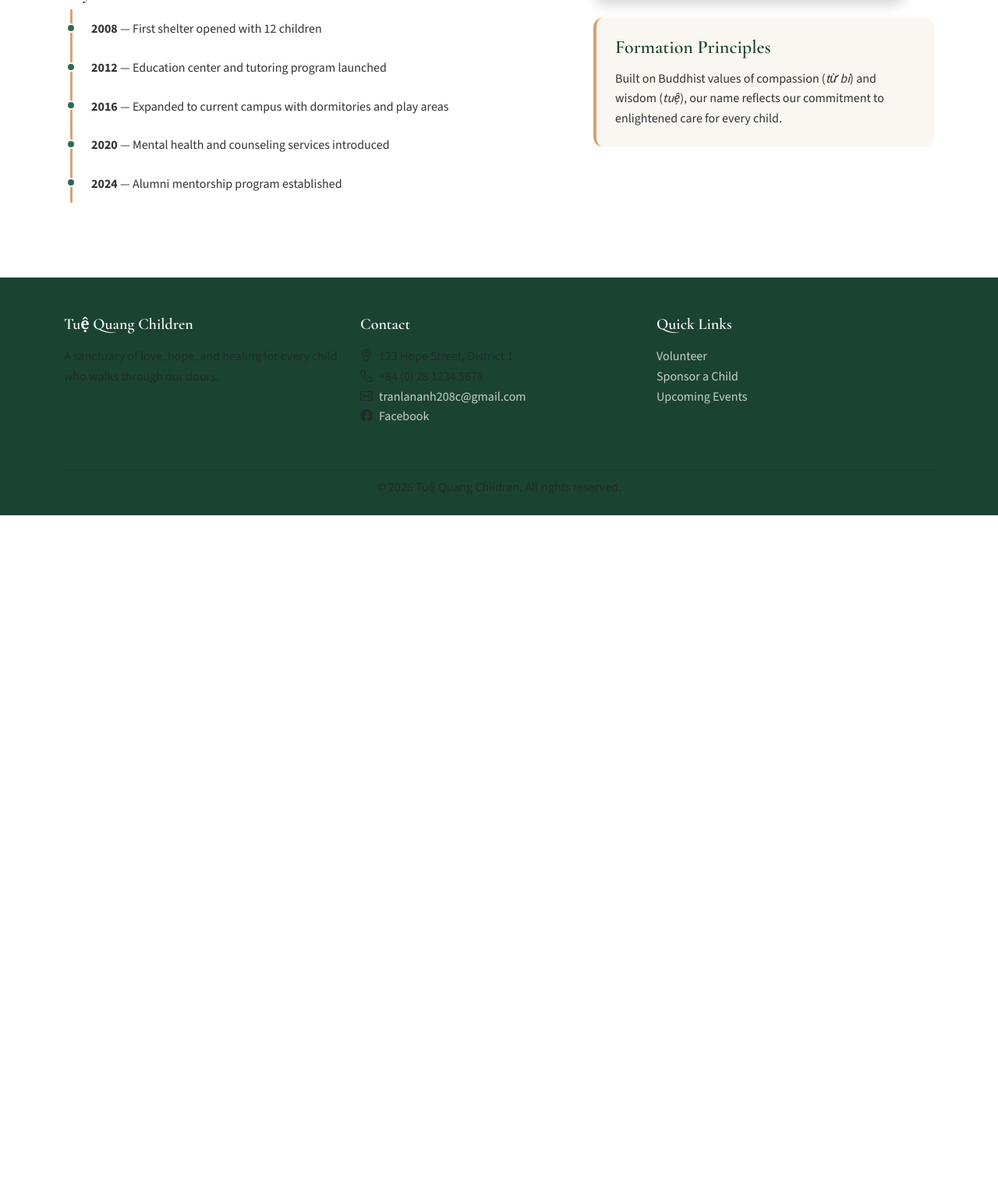
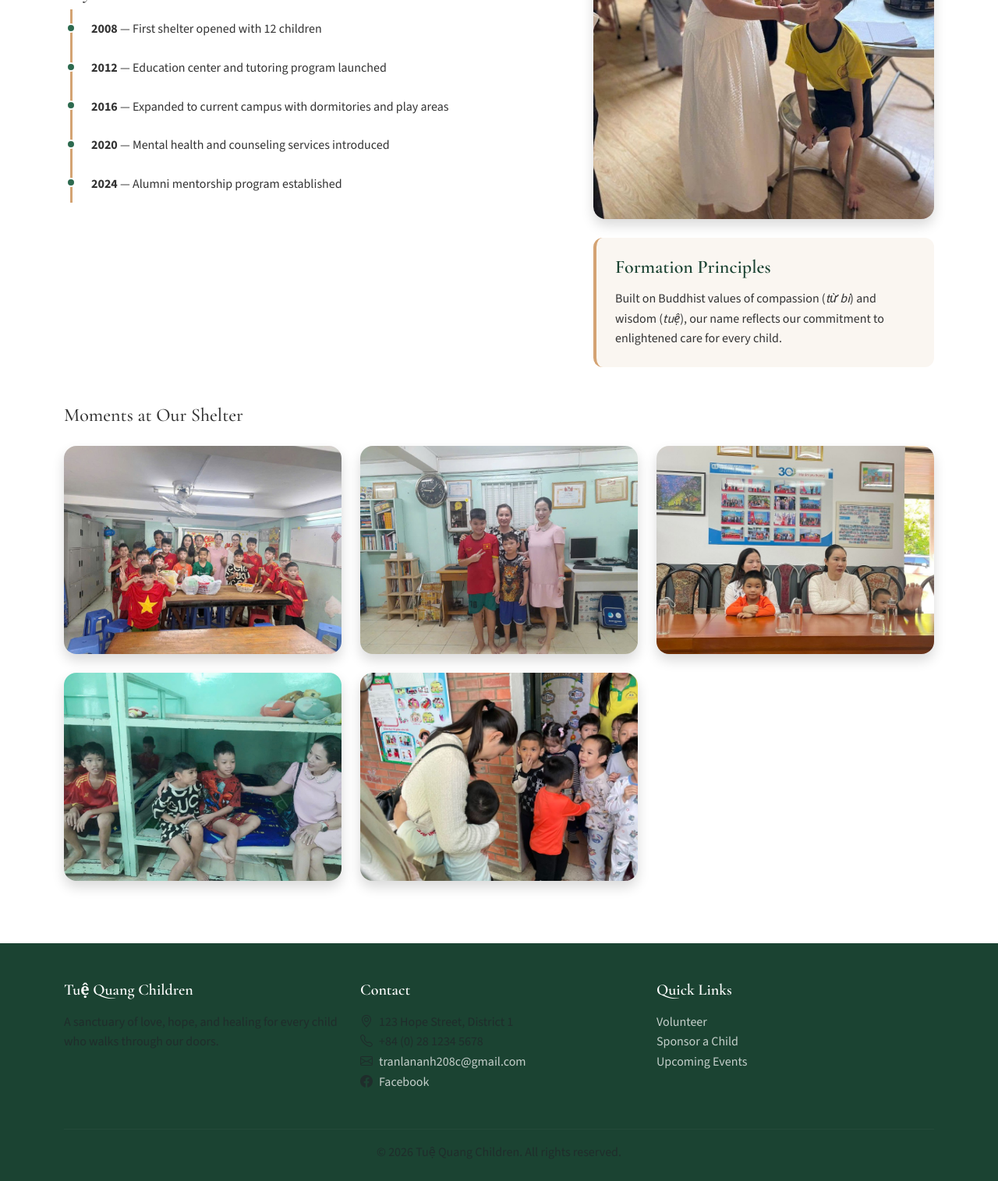
Before and after one commit to MaiTranQuocTrung/orphanage_website, a Flask app: page /about/history in a window 1280 px wide. Shown: the part 666-2181 px from the top of the page at 78% size. Before the commit the page ends 1327 px from the top, so only its background shows below. Run offline with Flask 3, Linux system fonts and the light colour scheme; some libraries are stand-ins or nearby versions.

Commit message:
Use real shelter photos on About Us and remove home events/stories sections.
Replace stock About Us images with shelter photos, add a photo gallery on the History page, and drop the Upcoming Events and Stories of Love blocks from the home page.

Co-authored-by: Cursor <cursoragent@cursor.com>

```diff
--- a/static/css/style.css
+++ b/static/css/style.css
@@ -452,6 +452,18 @@ a:hover {
     font-family: var(--font-serif);
 }
 
+/* Gallery */
+.gallery-img {
+    width: 100%;
+    aspect-ratio: 4 / 3;
+    object-fit: cover;
+    transition: transform 0.25s ease;
+}
+
+.gallery-img:hover {
+    transform: scale(1.02);
+}
+
 /* Timeline */
 .timeline {
     list-style: none;
--- a/templates/about/history.html
+++ b/templates/about/history.html
@@ -24,13 +24,34 @@
                 </ul>
             </div>
             <div class="col-lg-5">
-                <img src="https://images.unsplash.com/photo-1491434639816-48f3db6f1f04?w=800&q=80" alt="Historical photo of the shelter" class="img-fluid rounded-4 shadow mb-4">
+                <img src="{{ url_for('static', filename='img/about1.png') }}" alt="A caregiver with a child at Tuệ Quang" class="img-fluid rounded-4 shadow mb-4">
                 <div class="info-box">
                     <h4>Formation Principles</h4>
                     <p class="mb-0">Built on Buddhist values of compassion (<em>từ bi</em>) and wisdom (<em>tuệ</em>), our name reflects our commitment to enlightened care for every child.</p>
                 </div>
             </div>
         </div>
+
+        <div class="mt-5">
+            <h3 class="h4 mb-4">Moments at Our Shelter</h3>
+            <div class="row g-4">
+                <div class="col-6 col-md-4">
+                    <img src="{{ url_for('static', filename='img/about2.png') }}" alt="Children together at the shelter" class="img-fluid rounded-4 shadow gallery-img">
+                </div>
+                <div class="col-6 col-md-4">
+                    <img src="{{ url_for('static', filename='img/about3.png') }}" alt="Caregivers with children" class="img-fluid rounded-4 shadow gallery-img">
+                </div>
+                <div class="col-6 col-md-4">
+                    <img src="{{ url_for('static', filename='img/about4.png') }}" alt="A community visit" class="img-fluid rounded-4 shadow gallery-img">
+                </div>
+                <div class="col-6 col-md-4">
+                    <img src="{{ url_for('static', filename='img/about5.png') }}" alt="Children in their dormitory" class="img-fluid rounded-4 shadow gallery-img">
+                </div>
+                <div class="col-6 col-md-4">
+                    <img src="{{ url_for('static', filename='img/about6.png') }}" alt="Welcoming young children" class="img-fluid rounded-4 shadow gallery-img">
+                </div>
+            </div>
+        </div>
     </div>
 </section>
 {% endblock %}
--- a/templates/about/vision.html
+++ b/templates/about/vision.html
@@ -15,7 +15,7 @@
                 <p class="lead">We envision a community where no child is left without shelter, education, or the love they need to reach their full potential.</p>
             </div>
             <div class="col-lg-6">
-                <img src="https://images.unsplash.com/photo-1509062522246-3755977927d7?w=800&q=80" alt="Children learning together" class="img-fluid rounded-4 shadow">
+                <img src="{{ url_for('static', filename='img/about6.png') }}" alt="Children welcomed with love" class="img-fluid rounded-4 shadow">
             </div>
         </div>
 
```
Also changed, not shown: routes/home.py (+1 -7 lines), templates/home/index.html (+0 -48 lines), static/img/about1.png (added), static/img/about2.png (added), static/img/about3.png (added), static/img/about4.png (added), static/img/about5.png (added), static/img/about6.png (added).
